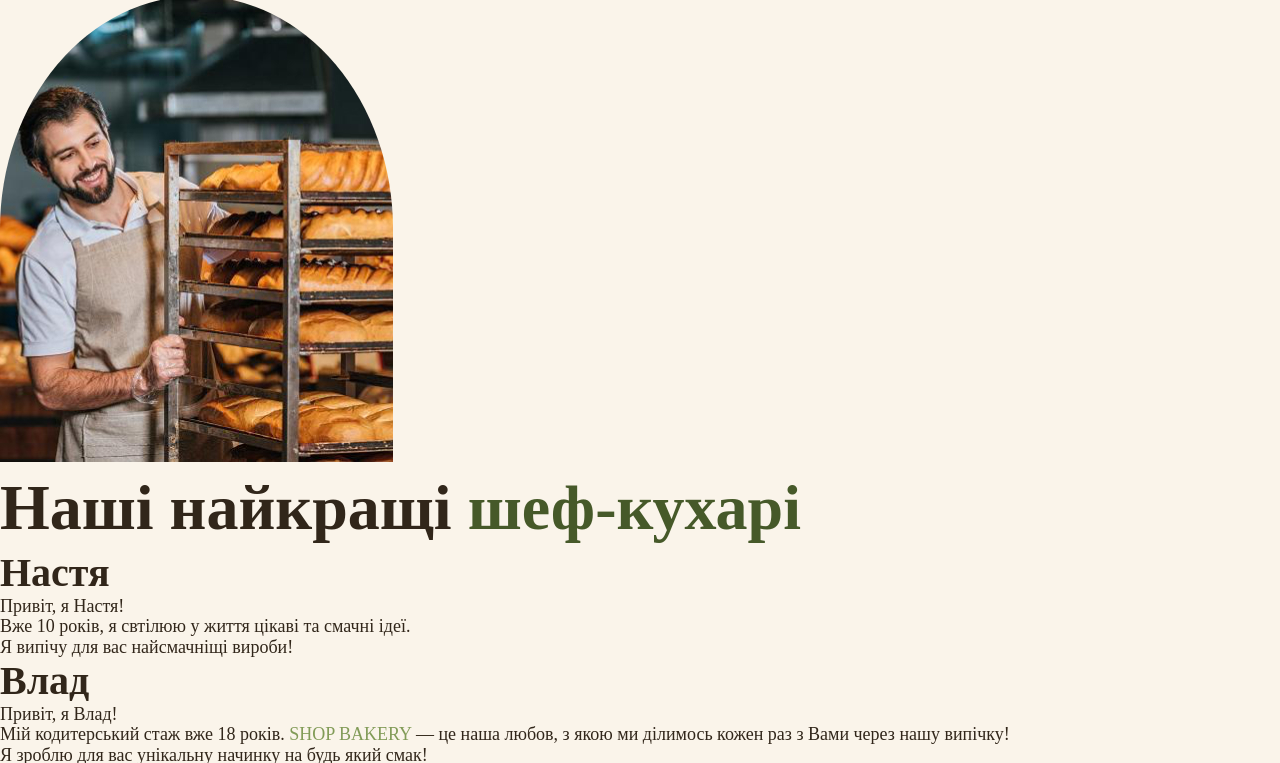
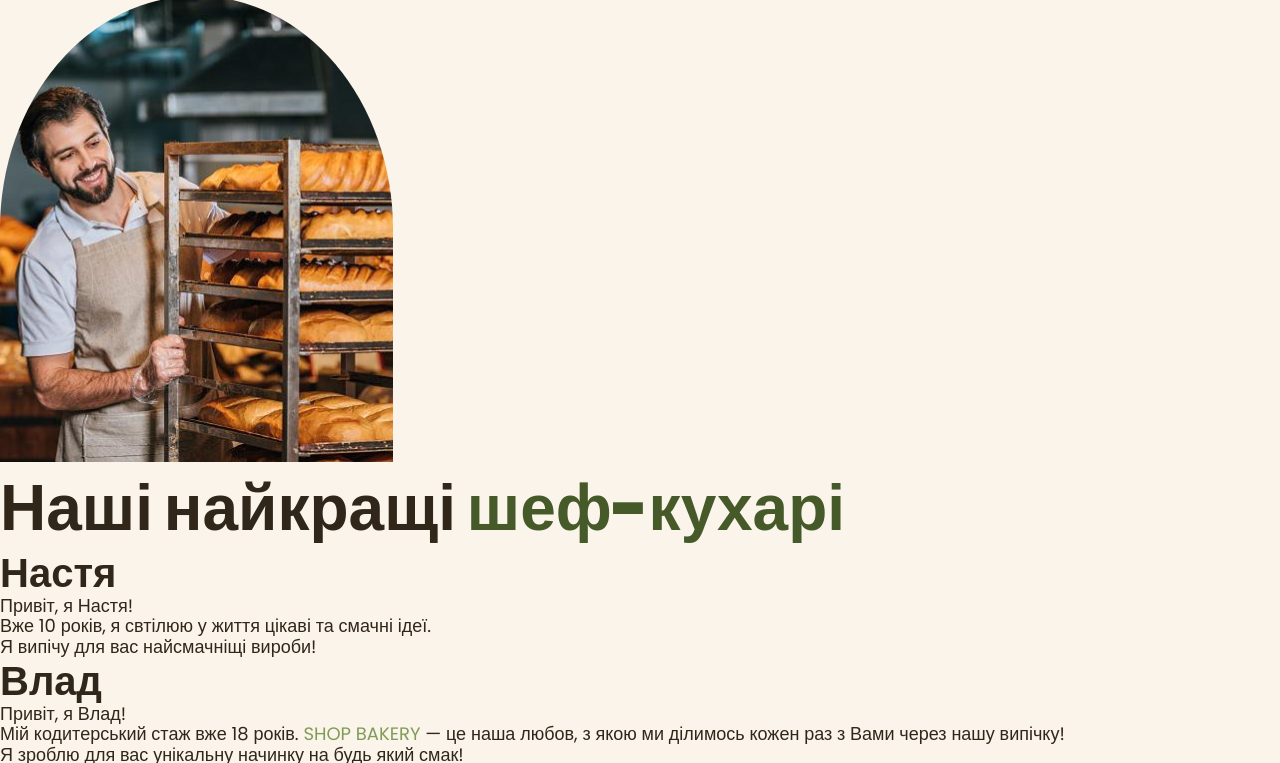
Before and after one commit to elishab-dev/bakery_shop, a plain HTML site: page index.html in a window 1280 px wide. Shown: the part 523-1286 px from the top of the page. Drawn offline with Linux system fonts and the light colour scheme.

Commit message:
connect fonts. refactor folder structure. add file for vars and font face separately

```diff
--- /dev/null
+++ b/css/fonts.css
@@ -0,0 +1,32 @@
+/* poppins-300 - latin */
+@font-face {
+  font-display: swap;
+  font-family: 'Poppins';
+  font-style: normal;
+  font-weight: 300;
+  src: url('../assets/fonts/poppins-v23-latin-300.woff2') format('woff2');
+}
+/* poppins-regular - latin */
+@font-face {
+  font-display: swap;
+  font-family: 'Poppins';
+  font-style: normal;
+  font-weight: 400;
+  src: url('../assets/fonts/poppins-v23-latin-regular.woff2') format('woff2');
+}
+/* poppins-600 - latin */
+@font-face {
+  font-display: swap;
+  font-family: 'Poppins';
+  font-style: normal;
+  font-weight: 600;
+  src: url('../assets/fonts/poppins-v23-latin-600.woff2') format('woff2');
+}
+/* poppins-900 - latin */
+@font-face {
+  font-display: swap;
+  font-family: 'Poppins';
+  font-style: normal;
+  font-weight: 900;
+  src: url('../assets/fonts/poppins-v23-latin-900.woff2') format('woff2');
+}
--- a/css/helpers.css
+++ b/css/helpers.css
@@ -1,45 +1,3 @@
-:root {
-  --prm-clr: #31261a;
-  --scd-clr: #faf4ea;
-  --trt-clr: #a18268;
-
-  --brand-light-clr: #819b57;
-  --brand-dark-clr: #465929;
-
-  /* FSZ */
-  --prm-fsz: 1.125rem;
-  --scd-fsz: 1.25rem;
-  --trt-fsz: 1.5rem;
-
-  --form-btn-politics-fsz: 0.75rem;
-
-  --footer-address-fsz: 1rem;
-  --footer-copy-fsz: 0.87rem;
-
-  --hero-title-fsz: 8rem;
-  --title-fsz: 4rem;
-  --scd-title-fsz: 2.5rem;
-
-  --card-fsz: 0.87rem;
-
-  /* LH */
-  --title-lh: 1.3;
-  --card-lh: 1.64;
-
-  /* FW */
-  --light-fw: 300;
-  --sb-fw: 600;
-  --black-fw: 900;
-
-  /* BORDER */
-  --title-border: 2px solid #cfcfbc;
-  --input-border: 1px solid var(--form-input-clr);
-
-  --prm-br: 0.5rem;
-}
-
-/* HELPERS */
-
 html {
   box-sizing: border-box;
   font-size: 100%;
@@ -51,7 +9,9 @@ html {
 }
 
 body {
+  font-family: 'Poppins', sans-serif;
   font-size: var(--prm-fsz);
+  font-weight: var(--regular-fw);
   color: var(--prm-clr);
   background-color: var(--scd-clr);
 }
@@ -59,15 +19,14 @@ body {
 h1,
 h2,
 h3,
-p {
+p,
+ul {
   margin: 0;
   padding: 0;
 }
 
 ul {
   list-style-type: none;
-  padding: 0;
-  margin: 0;
 }
 
 a {
--- a/css/index.css
+++ b/css/index.css
@@ -1,4 +1,6 @@
 @import url(./normalize.css);
+@import url(./fonts.css);
+@import url(./variables.css);
 @import url(./helpers.css);
 @import url(./header.css);
 @import url(./main.css);
--- a/css/main.css
+++ b/css/main.css
@@ -41,7 +41,7 @@
   font-size: var(--trt-fsz);
 }
 
-.format > p {
+.format__text {
   line-height: var(--card-lh);
 }
 
--- /dev/null
+++ b/css/variables.css
@@ -0,0 +1,41 @@
+:root {
+  --prm-clr: #31261a;
+  --scd-clr: #faf4ea;
+  --trt-clr: #a18268;
+
+  --brand-light-clr: #819b57;
+  --brand-dark-clr: #465929;
+
+  /* FSZ */
+  --prm-fsz: 1.125rem;
+  --scd-fsz: 1.25rem;
+  --trt-fsz: 1.5rem;
+
+  --form-btn-politics-fsz: 0.75rem;
+
+  --footer-address-fsz: 1rem;
+  --footer-copy-fsz: 0.87rem;
+
+  --hero-title-fsz: 8rem;
+  --title-fsz: 4rem;
+  --scd-title-fsz: 2.5rem;
+
+  --card-fsz: 0.87rem;
+
+  /* LH */
+  --title-lh: 1.3;
+  --card-lh: 1.64;
+
+  /* FW */
+
+  --light-fw: 300;
+  --regular-fw: 400;
+  --sb-fw: 600;
+  --black-fw: 900;
+
+  /* BORDER */
+  --title-border: 2px solid #cfcfbc;
+  --input-border: 1px solid var(--form-input-clr);
+
+  --prm-br: 0.5rem;
+}
--- a/index.html
+++ b/index.html
@@ -10,7 +10,7 @@
     <header class="header">
       <nav class="main-nav">
         <a class="main-nav__link" href="/">
-          <img src="./img/logo.svg" class="logo" alt="logo" />
+          <img src="./assets/img/logo.svg" class="logo" alt="logo" />
         </a>
         <ul class="main-nav__list">
           <li class="main-nav__item">
@@ -56,7 +56,7 @@
         </p>
         <img
           class="traditions__img"
-          src="./img/baker-man.jpg"
+          src="./assets/img/baker-man.jpg"
           alt="Пекар з посмішкою дивиться на батони"
         />
       </section>
@@ -93,6 +93,7 @@
           <li class="formats__item">
             <article class="format">
               <h3 class="format__title" lang="en">Walrus</h3>
+              <div class="format__text">
                 <p>Площа: до 120 м<sup>2</sup></p>
                 <p>Меню: розширене меню</p>
                 <p>
@@ -100,24 +101,29 @@
                   офіціанти-різнороби
                 </p>
                 <p>Посадкові місця: є</p>
+              </div>
             </article>
           </li>
           <li class="formats__item">
             <article class="format">
               <h3 class="format__title" lang="en">Horseshoe</h3>
+              <div class="format__text">
                 <p>Площа: до 25 м<sup>2</sup></p>
                 <p>Меню: найпопулярніші позиції меню</p>
                 <p>Штат: 2 продавці-касири, 2 пекарі, 1 помічник пекаря</p>
                 <p>Посадкові місця: відсутні</p>
+              </div>
             </article>
           </li>
           <li class="formats__item">
             <article class="format">
               <h3 class="format__title" lang="en">Handlebar</h3>
+              <div class="format__text">
                 <p>Площа: до 15 м<sup>2</sup></p>
                 <p>Меню: найпопулярніші позиції меню</p>
                 <p>Штат: 1 продавець, 1 пекар, 1 помічник пекаря</p>
                 <p>Посадкові місця: відсутні</p>
+              </div>
             </article>
           </li>
         </ul>
@@ -169,7 +175,7 @@
     <footer class="footer">
       <nav class="footer__nav">
         <a class="footer-nav__link" href="/">
-          <img class="logo" src="./img/logo.svg" alt="logo" />
+          <img class="logo" src="./assets/img/logo.svg" alt="logo" />
         </a>
         <ul class="footer-nav__list">
           <li class="footer-nav__item">
```
Also changed, not shown: assets/fonts/poppins-v23-latin-300.woff2 (added), assets/fonts/poppins-v23-latin-600.woff2 (added), assets/fonts/poppins-v23-latin-900.woff2 (added), assets/fonts/poppins-v23-latin-regular.woff2 (added), assets/img/baker-man.jpg (renamed from img/baker-man.jpg), assets/img/logo.svg (renamed from img/logo.svg), 2 other files. Lines whose indentation alone changed are shown as unchanged.
